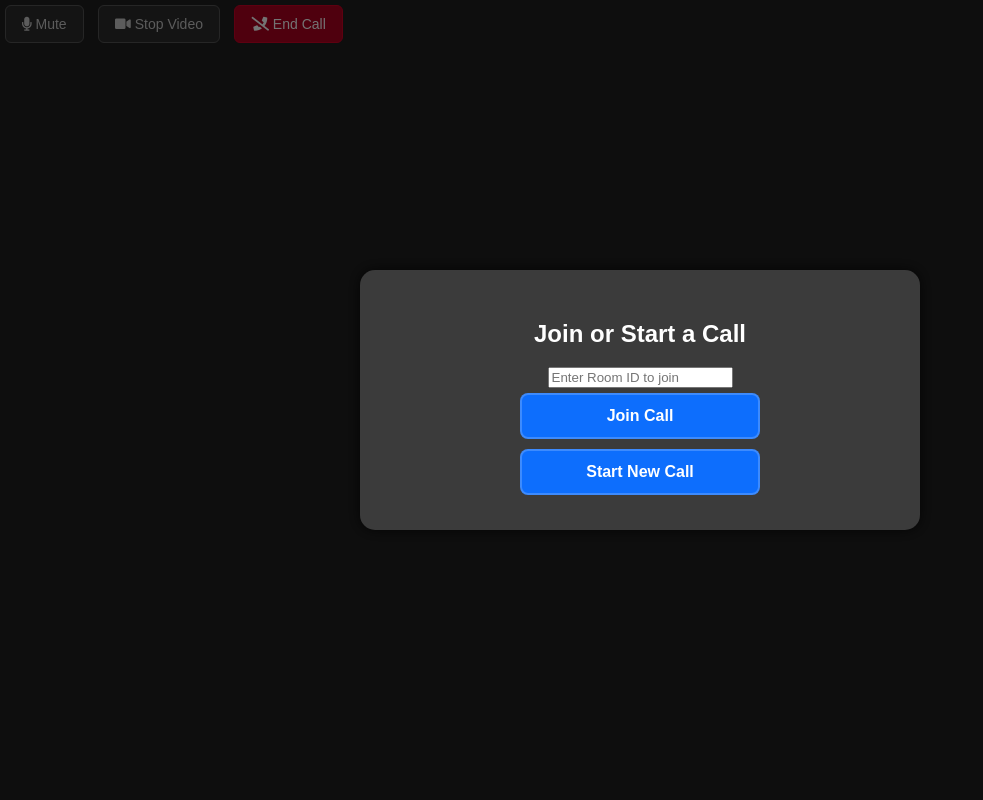
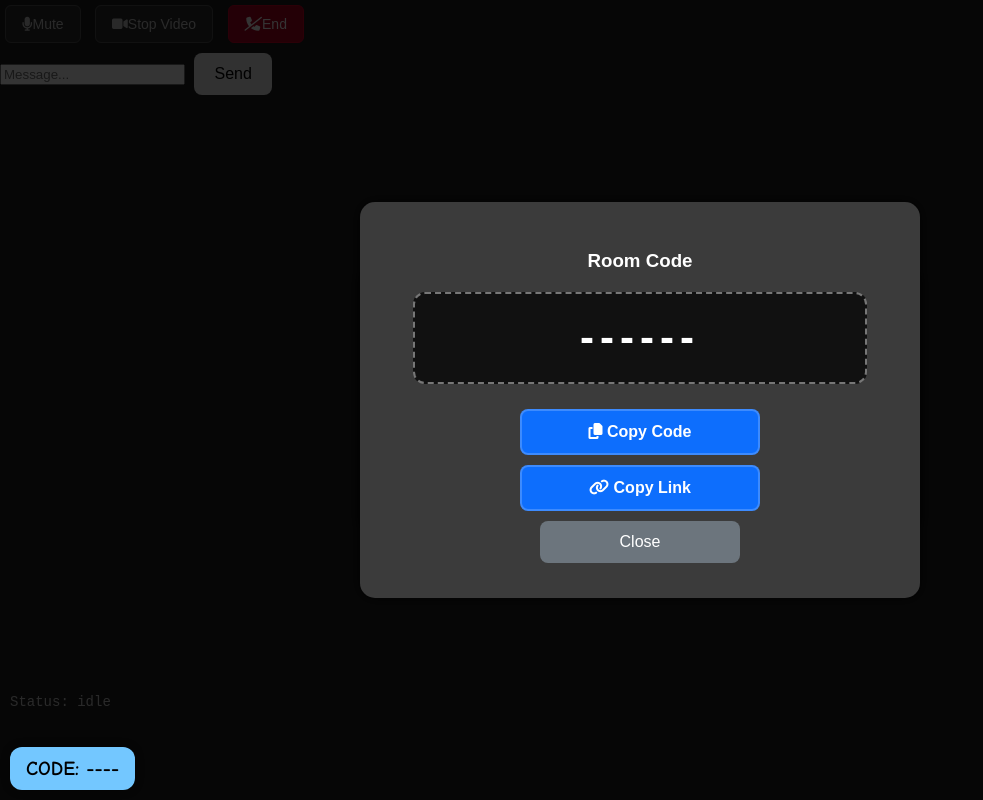
Before and after one commit to MWhite777/CallingTest, a plain HTML site: page index.html in a window 1280 px wide. Shown: the whole page, without its empty margins (0-983 px from the left). Drawn offline with Linux system fonts and the light colour scheme.

Commit message:
Update index.html

```diff
--- a/index.html
+++ b/index.html
@@ -1,72 +1,106 @@
 <!DOCTYPE html>
 <html lang="en">
 <head>
-    <meta charset="UTF-8">
-    <meta name="viewport" content="width=device-width, initial-scale=1.0">
-    <title>Firebase Video Call</title>
-    <link rel="stylesheet" href="style.css">
-    <!-- Font Awesome for icons -->
-    <link rel="stylesheet"
-          href="https://cdnjs.cloudflare.com/ajax/libs/font-awesome/5.15.3/css/all.min.css">
+<meta charset="UTF-8" />
+<meta name="viewport" content="width=device-width, initial-scale=1.0" />
+<title>Free Video Call</title>
+
+<!-- FontAwesome -->
+<link rel="stylesheet" href="https://cdnjs.cloudflare.com/ajax/libs/font-awesome/6.5.0/css/all.min.css">
+
+<!-- Main CSS -->
+<link rel="stylesheet" href="style.css" />
+
 </head>
 <body>
-    <div class="container">
-        <div class="main">
-            <div class="main__videos">
-                <div id="video-grid">
-                    <!-- Local + remote videos get added here -->
+
+<!-- JOIN MODAL -->
+<div id="join-modal" class="modal">
+  <div class="modal-content">
+    <h2>Join or Create Room</h2>
+
+    <div class="input-row">
+      <input id="room-id-input" type="text" placeholder="Enter Room Code" />
     </div>
-            </div>
-            <div class="main__controls">
-                <div class="main__controls__block">
-                    <button id="mute-btn" class="main__controls__button main__mute_button">
-                        <i class="fas fa-microphone"></i>
-                        <span>Mute</span>
+
+    <div class="button-row">
+      <button id="start-call-btn" class="action-btn create-btn">
+        <i class="fas fa-plus"></i> Create Room
       </button>
-                    <button id="video-btn" class="main__controls__button main__video_button">
-                        <i class="fas fa-video"></i>
-                        <span>Stop Video</span>
-                    </button>
-                    <button id="end-call-btn" class="main__controls__button end-call-button hidden">
-                        <i class="fas fa-phone-slash"></i>
-                        <span>End Call</span>
+
+      <button id="join-call-btn" class="action-btn join-btn">
+        <i class="fas fa-sign-in-alt"></i> Join Room
       </button>
     </div>
   </div>
 </div>
+
+<!-- ROOM INFO MODAL -->
+<div id="room-info-modal" class="modal small-modal">
+  <div class="modal-content small-content">
+    <h3>Room Code</h3>
+    <p id="room-id-display" class="room-display">------</p>
+
+    <div class="button-row">
+      <button id="copy-id-btn" class="action-btn small-btn">
+        <i class="fas fa-copy"></i> Copy Code
+      </button>
+      <button id="copy-link-btn" class="action-btn small-btn">
+        <i class="fas fa-link"></i> Copy Link
+      </button>
     </div>
 
-    <!-- Join / Start Call Modal -->
-    <div id="join-modal" class="modal">
-        <div class="modal-content">
-            <h2>Join or Start a Call</h2>
-            <input type="text" id="room-id-input" placeholder="Enter Room ID to join">
-            <div class="modal-buttons">
-                <button id="join-call-btn">Join Call</button>
-                <button id="start-call-btn">Start New Call</button>
-            </div>
+    <button id="close-room-info-btn" class="close-info-btn">
+      Close
+    </button>
   </div>
 </div>
 
-    <!-- Room Info Modal (shows after starting a call) -->
-    <div id="room-info-modal" class="modal" style="display: none;">
-        <div class="room-info-content">
-            <h2>Your Call is Ready!</h2>
-            <p>Share this ID or link with others to join your call.</p>
-            <div class="room-id-display" id="room-id-display"></div>
-            <div class="copy-buttons">
-                <button id="copy-id-btn">Copy ID</button>
-                <button id="copy-link-btn">Copy Link</button>
+<!-- JOIN CODE BADGE (bottom-left) -->
+<div id="join-code-badge">CODE: ----</div>
+
+<!-- STATUS LABEL -->
+<div id="status-label">Status: idle</div>
+
+<!-- VIDEO GRID -->
+<div id="video-grid"></div>
+
+<!-- CONTROLS -->
+<div id="controls">
+  <button id="mute-btn" class="control-btn">
+    <i class="fas fa-microphone"></i><span>Mute</span>
+  </button>
+
+  <button id="video-btn" class="control-btn">
+    <i class="fas fa-video"></i><span>Stop Video</span>
+  </button>
+
+  <button id="end-call-btn" class="control-btn end hidden">
+    <i class="fas fa-phone-slash"></i><span>End</span>
+  </button>
 </div>
-            <button id="close-room-info-btn">Close</button>
+
+<!-- CHAT (optional but supported) -->
+<div id="chat-panel">
+  <div id="chat-messages"></div>
+  <div class="chat-input-row">
+    <input id="chat-input" type="text" placeholder="Message..." />
+    <button id="chat-send-btn">Send</button>
   </div>
 </div>
 
-    <!-- Firebase SDK (compat version, works with firebase.initializeApp) -->
-    <script src="https://www.gstatic.com/firebasejs/9.6.1/firebase-app-compat.js"></script>
-    <script src="https://www.gstatic.com/firebasejs/9.6.1/firebase-database-compat.js"></script>
+<!-- PARTICIPANTS LIST -->
+<ul id="participants-list"></ul>
 
-    <!-- Your app logic -->
+<!-- SUBTITLES -->
+<div id="subtitles-container"></div>
+
+<!-- Firebase -->
+<script src="https://www.gstatic.com/firebasejs/8.10.1/firebase-app.js"></script>
+<script src="https://www.gstatic.com/firebasejs/8.10.1/firebase-database.js"></script>
+
+<!-- Main JS -->
 <script src="script.js"></script>
+
 </body>
 </html>
```
Lines whose indentation alone changed are shown as unchanged.
